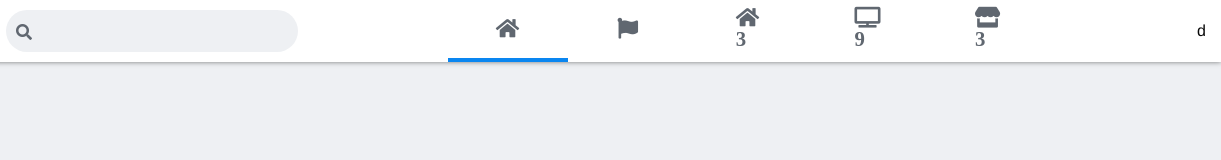
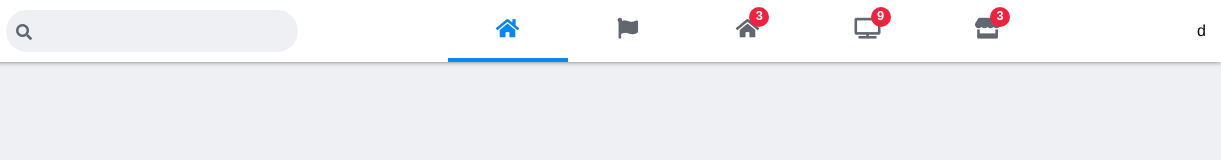
Before and after one commit to Saromazzotta/facebook-clone, a plain HTML site: page index.html in a window 1280 px wide. Shown: the full height of the page, 59-1280 px from the left. Drawn offline with Linux system fonts and the light colour scheme.

Commit message:
finished header menu tabs

```diff
--- a/css/styles.css
+++ b/css/styles.css
@@ -90,3 +90,25 @@ header {
 .header__menu-tab:hover .fas, .header__menu-tab:hover .fab {
     color: var(--fb-blue);
 }
+.header__menu-tab--active .fas, .header__menu-tab--active .fab {
+    color: var(--fb-blue);
+}
+.header__menu-tab .fas, .header__menu-tab .fab {
+    position: relative;
+}
+.header__notification-bubble {
+    font-family: Arial, Helvetica, sans-serif;
+    background: var(--fb-red);
+    color: white;
+    width: 20px;
+    height: 20px;
+    font-size: .8rem;
+    display: flex;
+    justify-content: center;
+    align-items: center;
+    border-radius: 50%;
+    position: absolute;
+    top: -12px;
+    right: -10px;
+    font-weight: 700;
+}
--- a/index.html
+++ b/index.html
@@ -29,21 +29,21 @@
             </div>
             <div class="header__menu-tab">
                 <i class="fas fa-home">
-                    <div class="header__notifcation-bubble">
+                    <div class="header__notification-bubble">
                         3
                     </div>
                 </i>
             </div>
             <div class="header__menu-tab">
                 <i class="fas fa-tv">
-                    <div class="header__notifcation-bubble">
+                    <div class="header__notification-bubble">
                         9
                     </div>
                 </i>
             </div>
             <div class="header__menu-tab">
                 <i class="fas fa-store">
-                    <div class="header__notifcation-bubble">
+                    <div class="header__notification-bubble">
                         3
                     </div>
                 </i>
```
